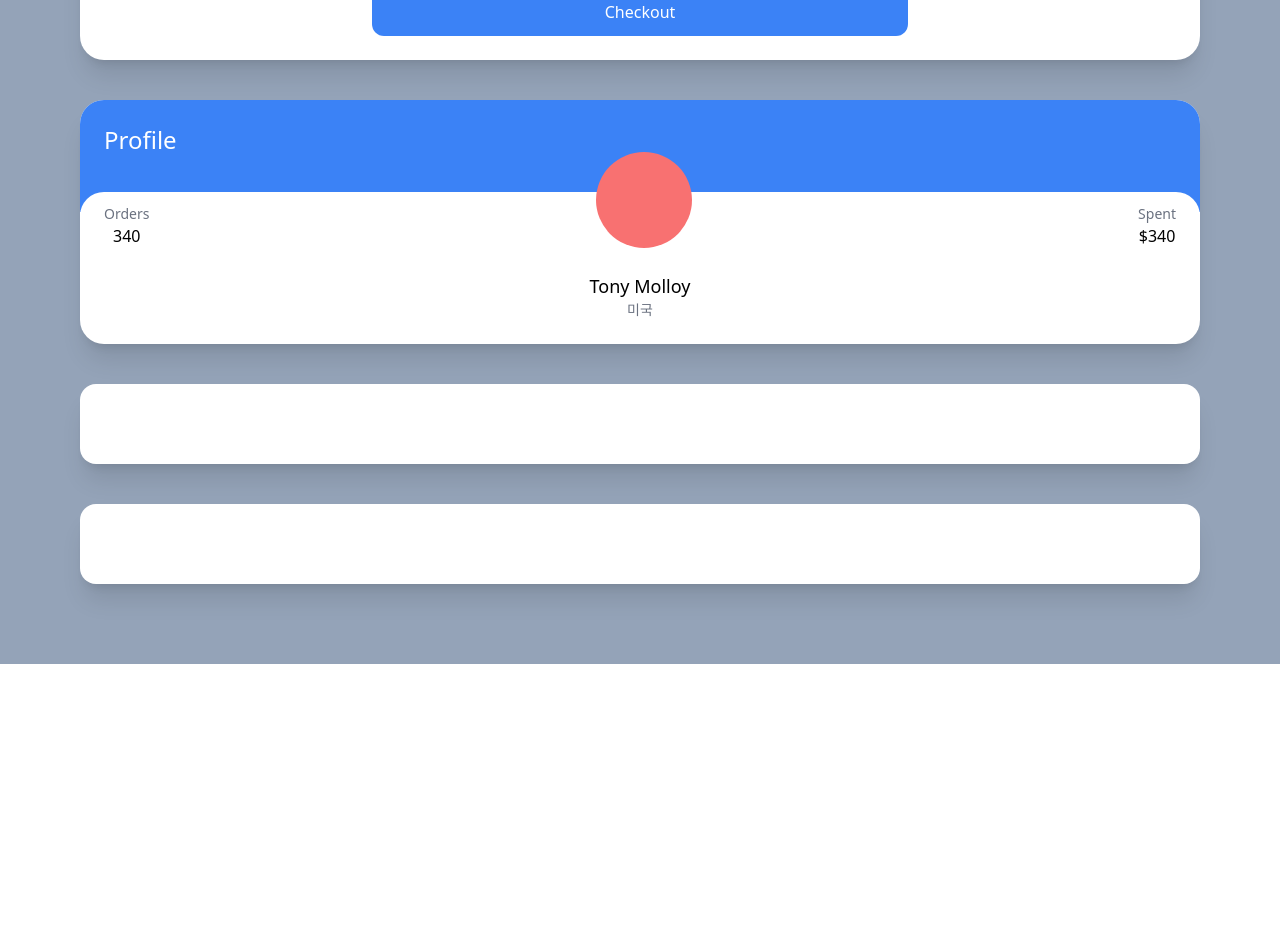
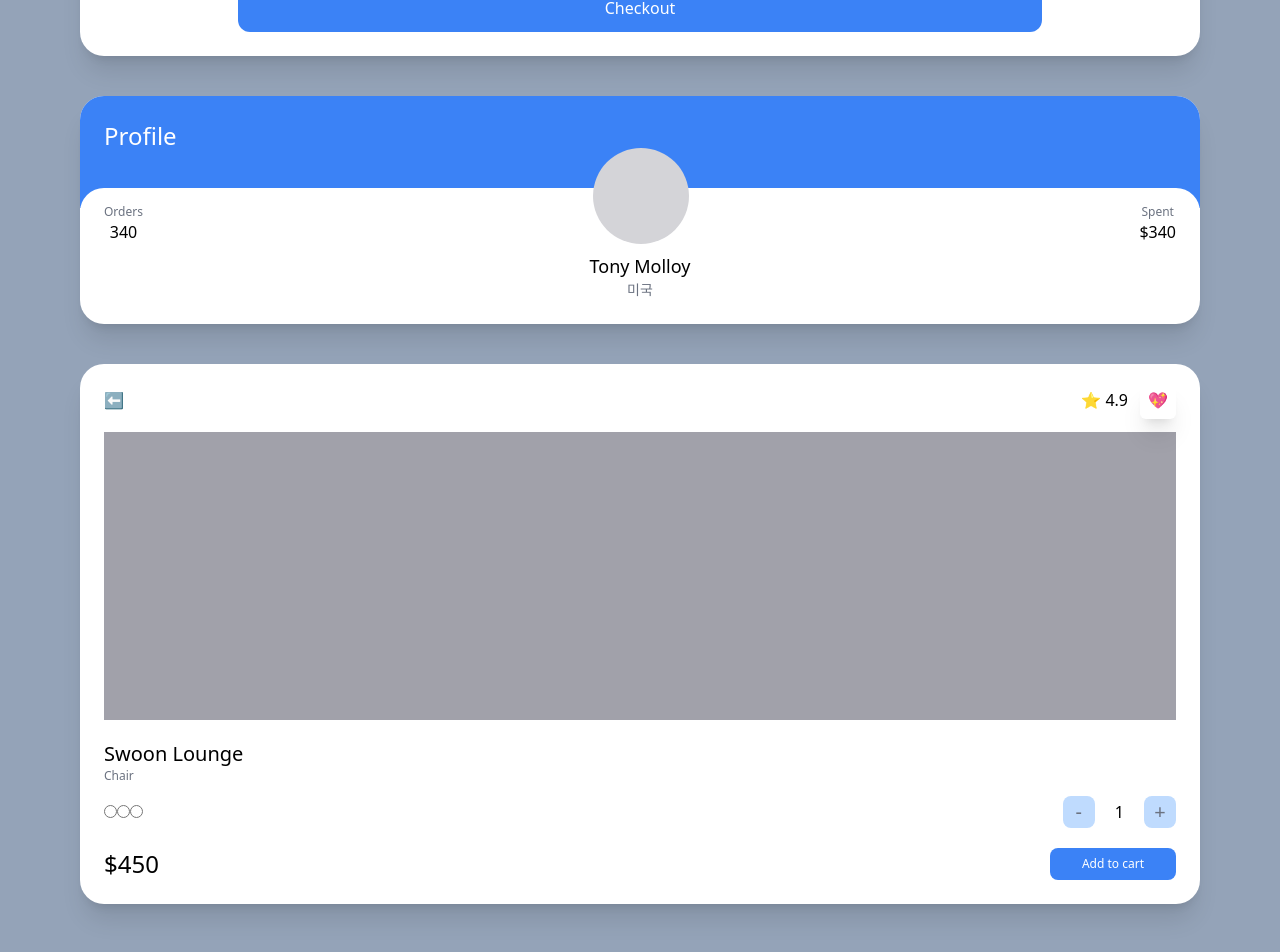
Before and after one commit to donghoonlee94/next-carot, a Next.js app: page / in a window 1280 px wide. Shown: the part 278-1230 px from the top of the page. Before the commit the page ends 942 px from the top, so only its background shows below. Built offline with nearby package versions, Linux system fonts and the light colour scheme.

Commit message:
add: tailwind style

```diff
--- a/pages/index.tsx
+++ b/pages/index.tsx
@@ -2,9 +2,9 @@
 
 const Home: NextPage = () => {
   return (
-    <div className="bg-slate-400 py-20 px-20 grid gap-10">
+    <div className="bg-slate-400 py-20 px-20 grid gap-10 min-h-screen">
       <div className="bg-white p-6 rounded-3xl shadow-xl">
-        <span className="font-semibold text-3xl">Select Item</span>
+        <span className="font-semibold text-2xl">Select Item</span>
         <div className="flex justify-between my-2">
           <span className="text-gray-500">Grey Chair</span>
           <span className="font-semibold">$19</span>
@@ -19,7 +19,7 @@
         </div>
         <div
           className="mt-5 bg-blue-500 text-white p-3
-          text-center rounded-xl w-2/4 mx-auto
+          text-center rounded-xl w-3/4 mx-auto
          "
         >
           Checkout
@@ -32,23 +32,55 @@
         <div className="rounded-3xl p-6 bg-white relative -top-5">
           <div className="flex relative -top-16 items-end justify-between">
             <div className="flex flex-col items-center">
-              <span className="text-sm text-gray-500">Orders</span>
+              <span className="text-xs text-gray-500">Orders</span>
               <span className="font-medium">340</span>
             </div>
-            <div className="h-24 w-24 bg-red-400 rounded-full" />
+            <div className="h-24 w-24 bg-zinc-300 rounded-full" />
             <div className="flex flex-col items-center">
-              <span className="text-sm text-gray-500">Spent</span>
+              <span className="text-xs text-gray-500">Spent</span>
               <span className="font-medium">$340</span>
             </div>
           </div>
-          <div className="relative  flex flex-col items-center -mt-10 -mb-5">
+          <div className="relative  flex flex-col items-center -mt-14 -mb-5">
             <span className="text-lg font-medium">Tony Molloy</span>
             <span className="text-sm text-gray-500">미국</span>
           </div>
         </div>
       </div>
-      <div className="bg-white p-10 rounded-2xl shadow-xl"></div>
-      <div className="bg-white p-10 rounded-2xl shadow-xl"></div>
+      <div className="bg-white p-6 rounded-3xl shadow-xl">
+        <div className="flex mb-5 justify-between items-center">
+          <span>⬅️</span>
+          <div className="space-x-3">
+            <span>⭐️ 4.9</span>
+            <span className="shadow-xl p-2 rounded-md">💖</span>
+          </div>
+        </div>
+        <div className="bg-zinc-400 h-72 mb-5" />
+        <div className="flex flex-col">
+          <span className="font-medium text-xl">Swoon Lounge</span>
+          <span className="text-xs text-gray-500">Chair</span>
+          <div className="mt-3 mb-5 flex justify-between items-center">
+            <div>
+              <input type="radio" />
+              <input type="radio" />
+              <input type="radio" />
+            </div>
+            <div className="flex items-center space-x-5">
+              <button className=" rounded-lg bg-blue-200 flex justify-center items-center aspect-square w-8 text-xl text-gray-500">
+                -
+              </button>
+              <span>1</span>
+              <button className=" rounded-lg bg-blue-200 flex justify-center items-center aspect-square w-8 text-xl text-gray-500">
+                +
+              </button>
+            </div>
+          </div>
+          <div className="flex justify-between items-center">
+            <span className="font-medium text-2xl">$450</span>
+            <button className="bg-blue-500 py-2 px-8 text-center text-xs text-white rounded-lg">Add to cart</button>
+          </div>
+        </div>
+      </div>
     </div>
   );
 };
```
